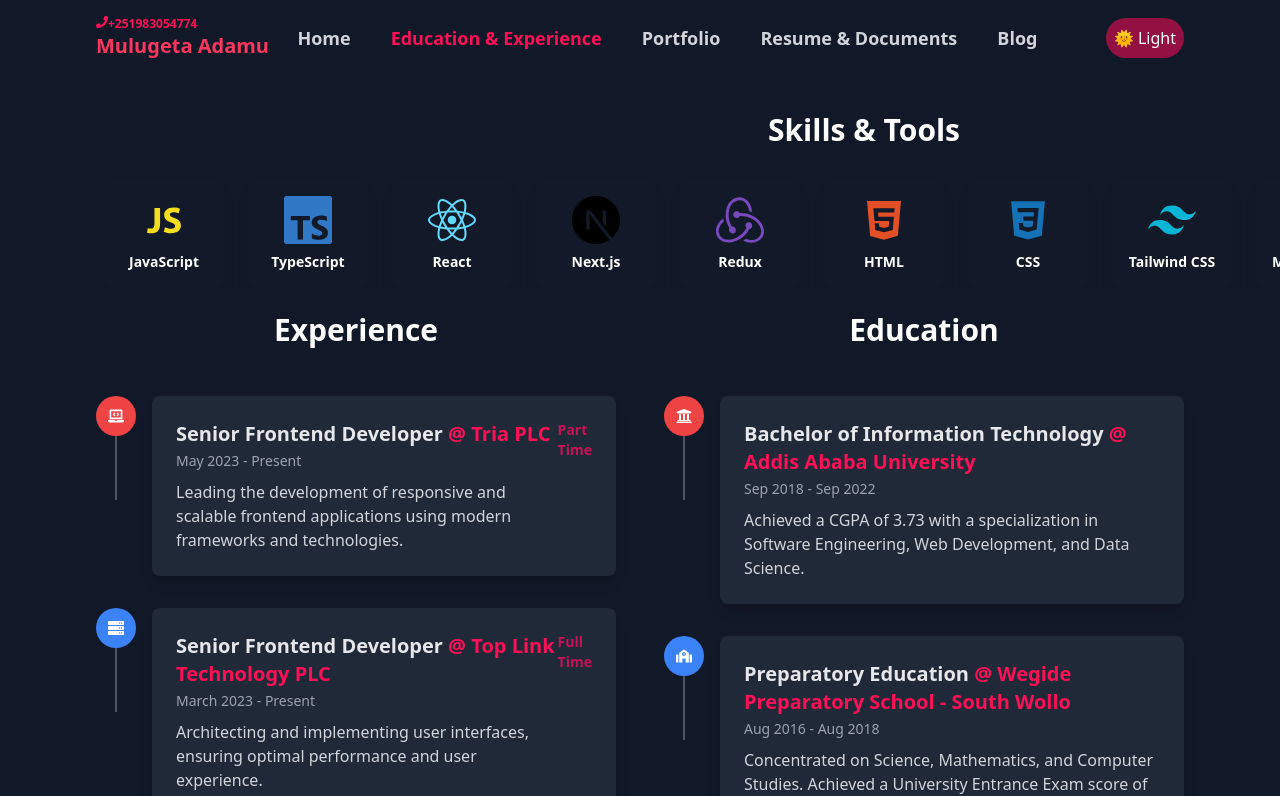
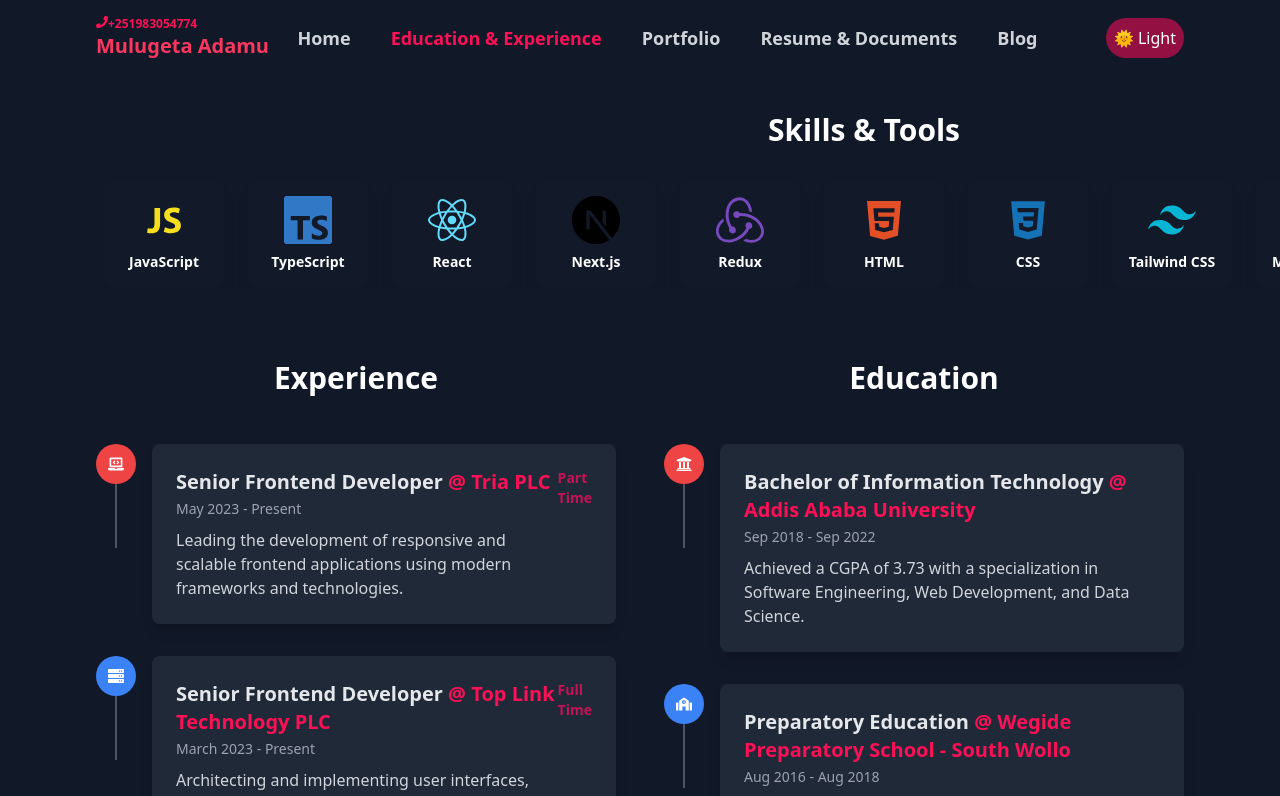
Before and after one commit to Mulugeta-sPublishedProjects/my-personal-website, a Next.js app: page /skills in a window 1280 px wide. Shown: the top 796 px of the page. Built offline with nearby package versions, Linux system fonts and the light colour scheme.

Commit message:
feat: updates with data feats

```diff
--- a/src/app/components/educations-expereinces.tsx
+++ b/src/app/components/educations-expereinces.tsx
@@ -93,17 +93,17 @@ export const SkillsExperiences = () => {
       initial={{ opacity: 0, y: -50 }}
       animate={{ opacity: 1, y: 0 }}
       transition={{ duration: 1.5 }}
-      className="w-full px-4 md:px-8 flex flex-col items-start space-y-12 md:space-y-0"
+      className="w-full px-4 md:px-8 flex flex-col items-start space-y-12"
     >
       <div className="w-full md:w-auto">
         <SkillsPage />
       </div>
 
-      <div className="flex flex-col md:flex-row gap-12 w-full">
-        <div className="md:flex-1">
+      <div className="grid grid-cols-1 md:grid-cols-2 gap-12 w-full">
+        <div className="md:col-span-1">
           <ExperienceTimeline experiences={experienceData as any} />
         </div>
-        <div className="md:flex-1">
+        <div className="md:col-span-1">
           <EducationTimeline education={educationData as any} />
         </div>
       </div>
--- a/src/app/components/resume.tsx
+++ b/src/app/components/resume.tsx
@@ -60,7 +60,7 @@ const ResumePage: React.FC = () => {
           className="bg-primary-600 text-white px-4 py-2 rounded-md shadow-md flex items-center space-x-2 hover:bg-primary-700 transition"
         >
           <AiOutlineDownload className="text-lg" />
-          <span className="text-sm">Download {selectedDocument}</span>
+          <span className="text-sm"> {selectedDocument}</span>
         </a>
       </div>
 
```
